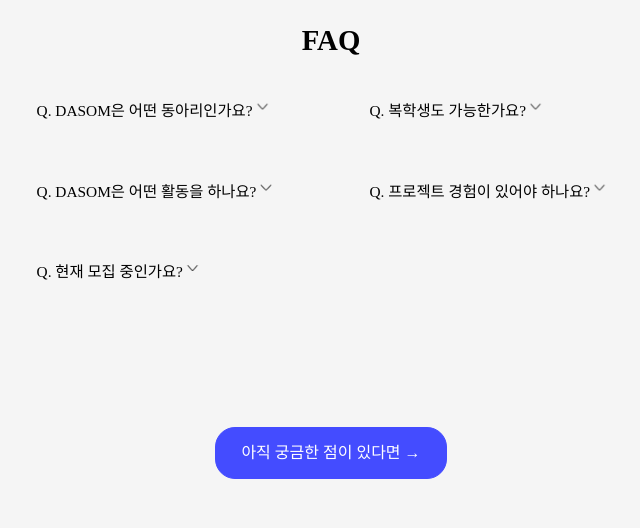
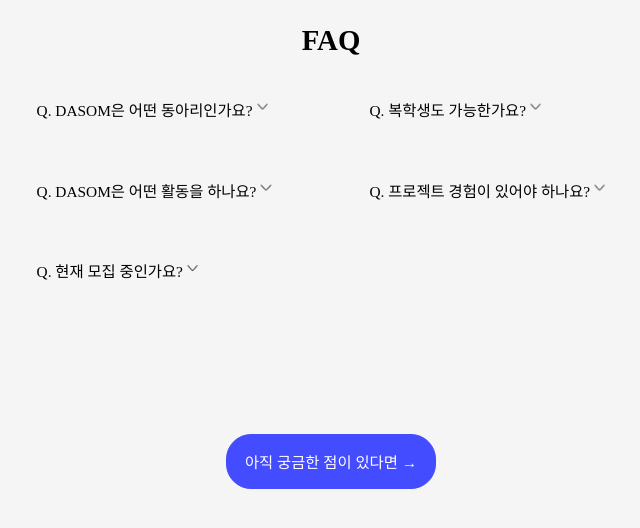
Before and after one commit to DASOM-GitHub/DASOM-Frontend, a React (Create React App) app: page /faq in a window 1280 px wide. Shown: the top 528 px of the page, without its empty margins (309-949 px from the left). Built offline with nearby package versions, Linux system fonts and the light colour scheme; the HTML template or start-up script is replaced by a standard one; a web font is replaced by a local one.

Commit message:
css 수정중

```diff
--- a/src/pages/FAQPage/FAQ.css
+++ b/src/pages/FAQPage/FAQ.css
@@ -114,15 +114,15 @@
   margin-top: 2vh;
 }
 
-.center-button {
+.faq-center-button {
   display: flex;
   justify-content: center;
   align-items: center;
   /* height: 10vh; 100px을 viewport height의 10%로 변환 */
 }
 
-.recruit-button {
-  margin-top: 20%;
+.faq-recruit-button {
+  margin-top: 10%;
   width: 16.1875vw; /* 234px / 1920px * 100 = 12.1875vw */
   height: 4.1667vw; /* 80px / 1920px * 100 = 4.1667vw */
   border-radius: 25px;
@@ -135,8 +135,6 @@
   border: 1px solid #444cff;
   background-color: #444cff;
   text-decoration: none;
-  margin-bottom: 20%;
-
 }
 
 
--- a/src/pages/FAQPage/FAQ.jsx
+++ b/src/pages/FAQPage/FAQ.jsx
@@ -82,10 +82,10 @@
           </div>
         ))}
       </div>
-      <div className="center-button">
+      <div className="faq-center-button">
         <Link
           to="https://www.instagram.com/dasom___official/"
-          className="recruit-button"
+          className="faq-recruit-button"
         >
           아직 궁금한 점이 있다면 →
         </Link>
--- a/src/pages/RecruitPage/Recruit2.css
+++ b/src/pages/RecruitPage/Recruit2.css
@@ -34,11 +34,14 @@
     display: flex;
     justify-content: center;
     align-items: center;
-    /* height: 10vh; 100px을 viewport height의 10%로 변환 */
+    /* height: 10vh;  */
+    margin-bottom: 30%;
+
+
 }
 
 .recruit-button {
-    margin-top: 20%;
+    margin-top: 10%;
     width: 16.1875vw; /* 234px / 1920px * 100 = 12.1875vw */
     height: 4.1667vw; /* 80px / 1920px * 100 = 4.1667vw */
     border-radius: 25px;
@@ -51,6 +54,6 @@
     border: 1px solid #444cff;
     background-color: #444cff;
     text-decoration: none;
-    margin-bottom: 20%;
+    /* margin-bottom: 50%; */
 
 }
```
